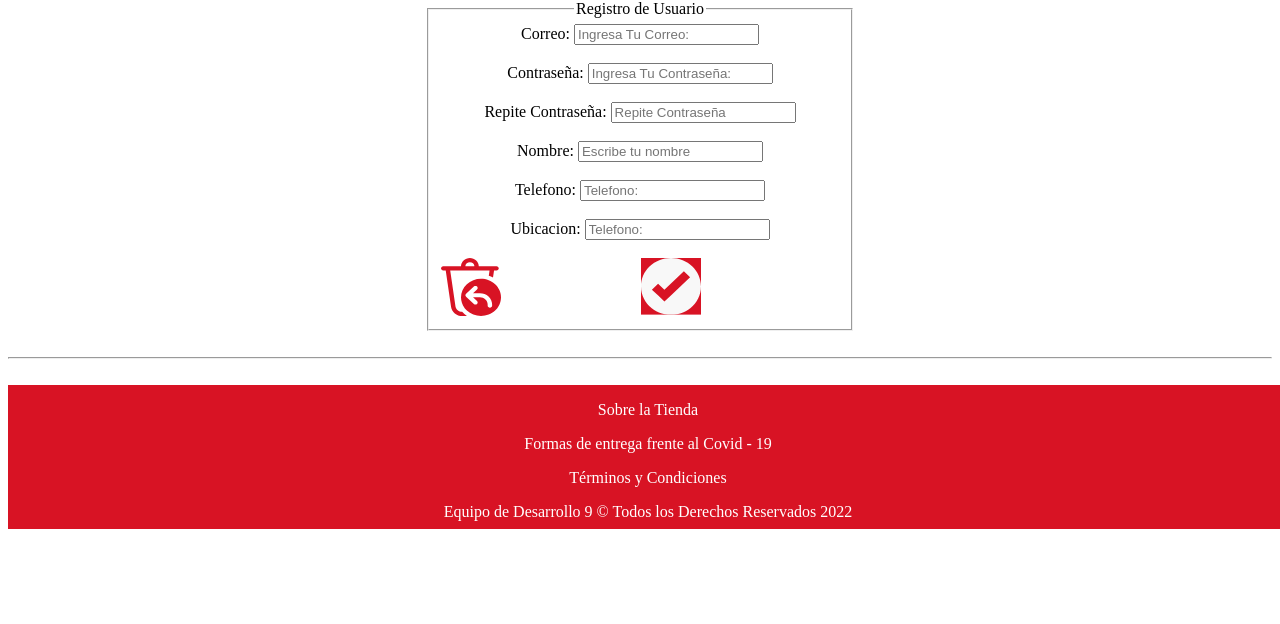
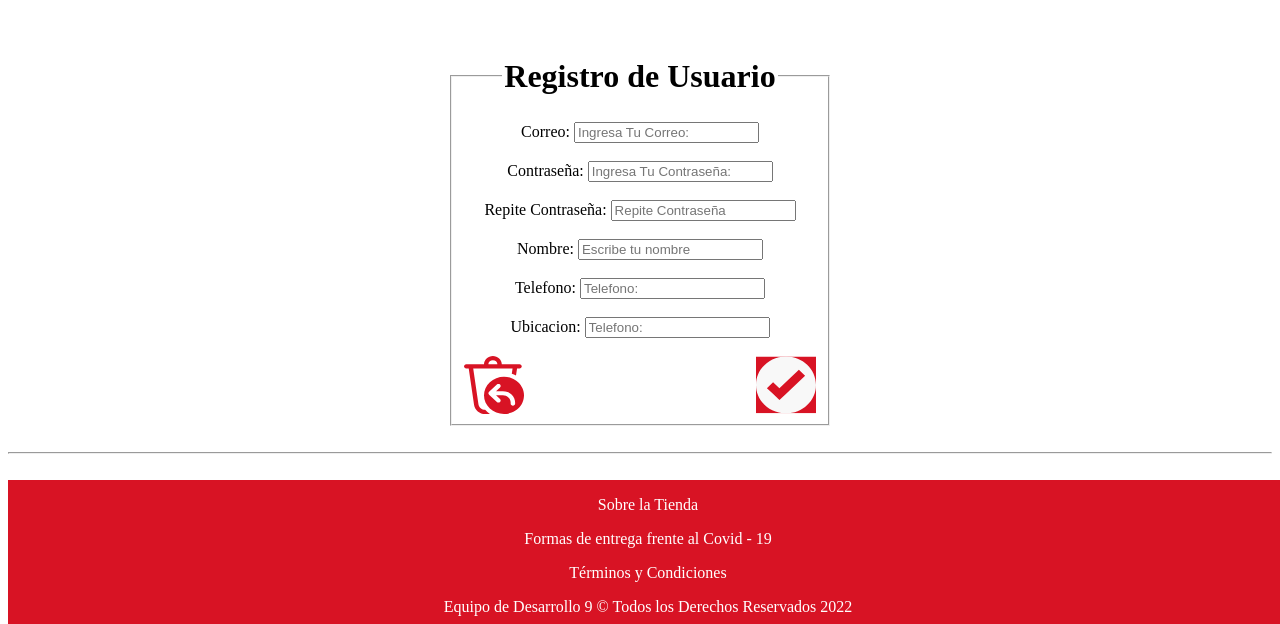
Before and after one commit to rauleibanez/Grupo9, a PHP site: page /registro.html in a window 1280 px wide. Shown: the part 202-826 px from the top of the page. Before the commit the page ends 731 px from the top, so only its background shows below. Run offline with PHP 8.4, Linux system fonts and the light colour scheme.

Commit message:
correxion de errores y finalizacion de hojas terminadas

```diff
--- a/grupo9/proyectog9/css/registro.css
+++ b/grupo9/proyectog9/css/registro.css
@@ -1,23 +1,25 @@
-* {
-  /*border: 1px dashed red;*/
+.margen{
+   margin-left: 35%;
+   margin-right: 35%;
 }
-form{
+.form{
   text-align: center;
+}
+#img{
+  display: flex;
+  justify-content: space-between;
+}
+.form-datos{
   border: 1px;
-  margin-left: 33%;
-  margin-right: 33%;
 }
 .cancelar{
   float: left;
-  margin-right: 1px;
+}
 
-}
-.confirmado{
-  float: right;
-}
 
 /*exitoso*/
 .mmensaje{
+
   height: 400%;
 }
  .exitoso{
--- a/grupo9/proyectog9/registro.html
+++ b/grupo9/proyectog9/registro.html
@@ -19,11 +19,12 @@
             <label id="imbscdr" for="ibuscar"><input id="ibuscar" type="text" placeholder="Buscar"><a href=""><img src="svg/lupa.svg" alt="lupa"></a></label>
             <a href=""><img  id="imcar" src="svg/carro.svg" alt="carrito"></a>
         </nav>
-    </header>
+    </header><br><br>
+    <div class="form">
     <form action="mailto:" method="post" enctype="text/plain">
         <fieldset class="margen">
           <legend>
-              Registro de Usuario
+              <h1>Registro de Usuario</h1>
           </legend>
           <div id="form-datos">
 
@@ -45,12 +46,15 @@
               <label>Ubicacion:</label>
               <input type="maps" placeholder="Telefono:" ><br><br>
 
+              <div id="img">
               <img src="svg/cancelar.svg" class="cancelar">
-              <img src="svg/confirmado.svg" class="corfimado">
+              <img src="svg/confirmado.svg" class="confirmado">
+              </div>
 
             </div>
         </fieldset><br/>
     </form><hr><br>
+    </div>
     <footer>
         <section>
             <p>Sobre la Tienda</p><p>Formas de entrega frente al Covid - 19</p><p>Términos y Condiciones</p>
```
Also changed, not shown: grupo9/proyectog9/login.html (+8 -5 lines).
